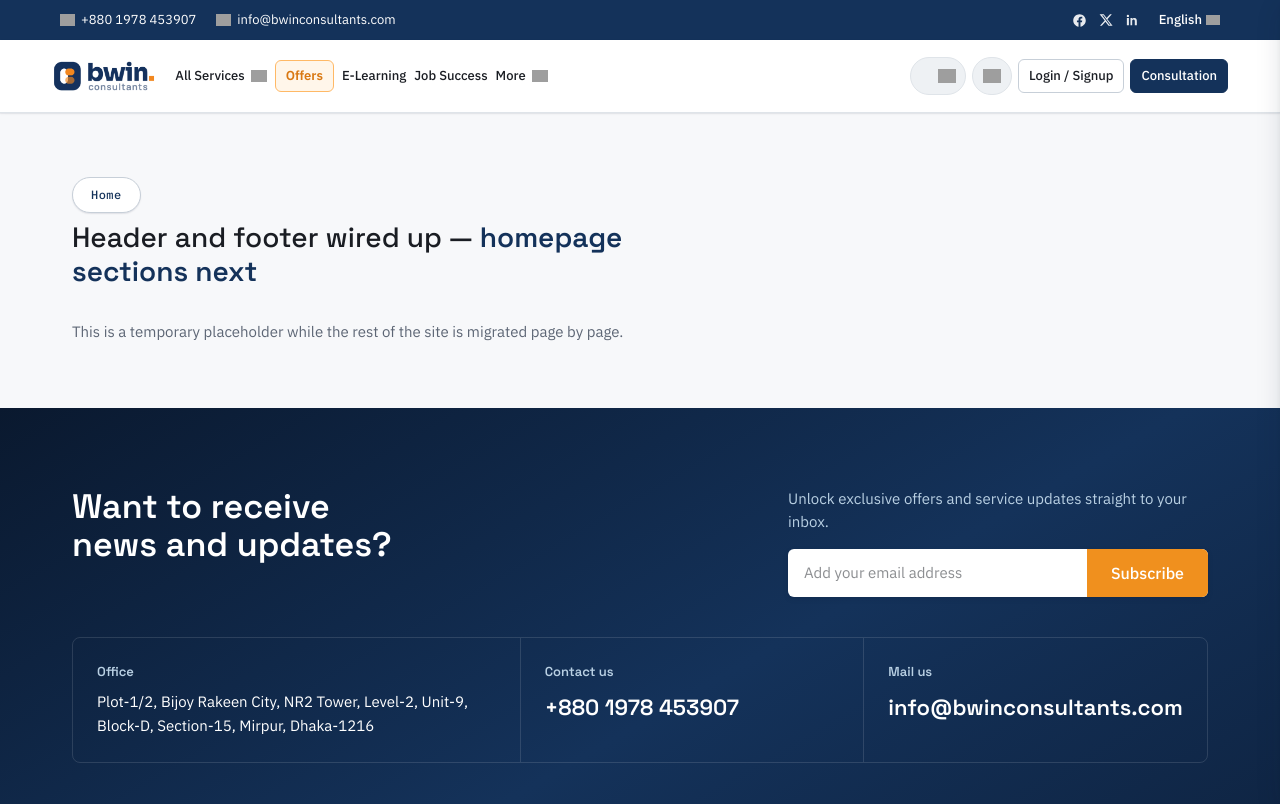
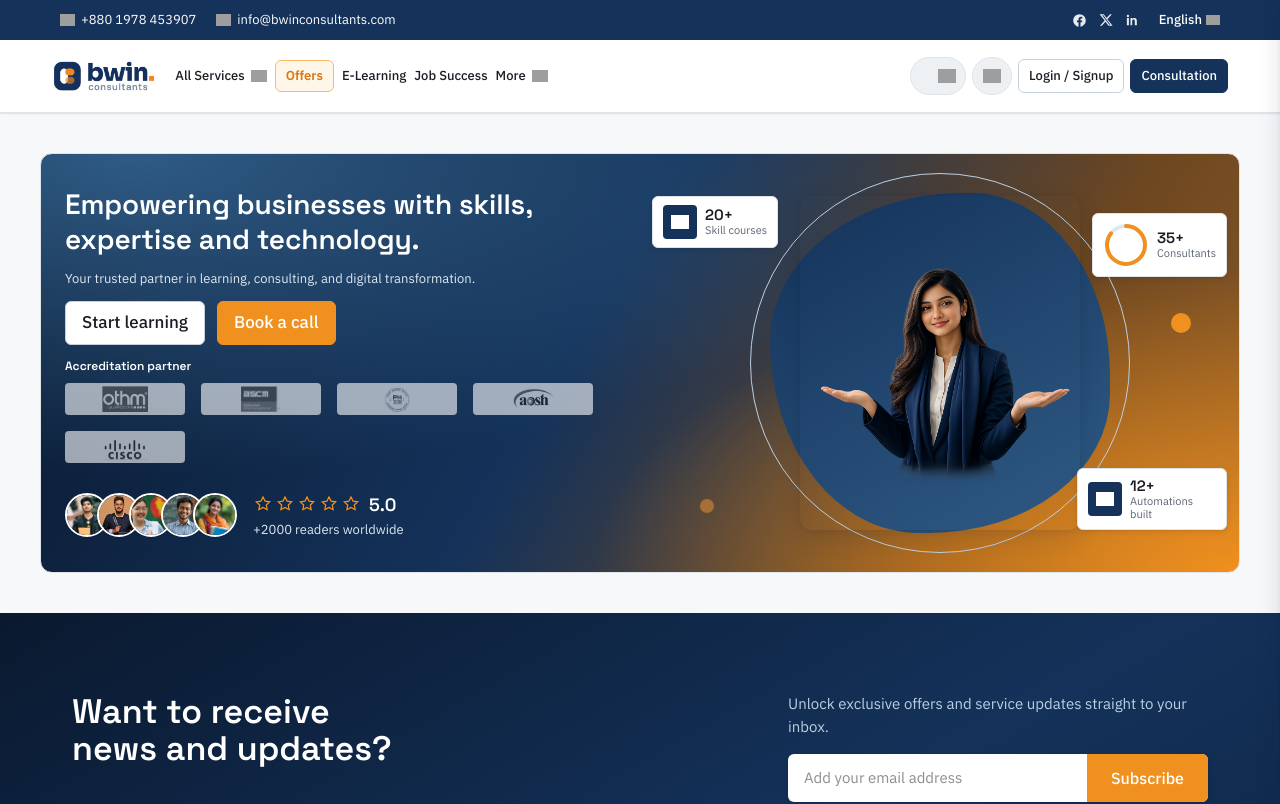
Before and after one commit to ashrafulahsan/bwin-web, a Next.js app: page / in a window 1280 px wide. Shown: the top 804 px of the page. Built offline with nearby package versions, Linux system fonts and the light colour scheme; grey boxes are pictures that could not be loaded.

Commit message:
Add Hero component with visual effects and partner logos; update homepage to use Hero

```diff
--- /dev/null
+++ b/src/app/(website)/_components/Hero.jsx
@@ -0,0 +1,122 @@
+'use client';
+
+import { useRef, useState } from 'react';
+import Image from 'next/image';
+import { useRouter } from 'next/navigation';
+import { Button, Icon } from '@/components/ui';
+import { routes } from '@/config/site.config';
+
+const partners = [
+  { name: 'OTHM Qualifications — United Kingdom', src: '/assets/partners/othm.png' },
+  { name: 'ASCM — Authorized APICS Training Partner, USA', src: '/assets/partners/ascm.png' },
+  { name: 'PMI Authorized Training Partner — USA', src: '/assets/partners/pmi.png' },
+  { name: 'AOSH — United Kingdom', src: '/assets/partners/aosh.png' },
+  { name: 'Cisco — USA', src: '/assets/partners/cisco.png' },
+];
+
+function HeroVisual() {
+  const ref = useRef(null);
+  const [pos, setPos] = useState({ x: 0, y: 0 });
+  const handleMove = (e) => {
+    const rect = ref.current.getBoundingClientRect();
+    const x = ((e.clientX - rect.left) / rect.width - 0.5) * 2;
+    const y = ((e.clientY - rect.top) / rect.height - 0.5) * 2;
+    setPos({ x, y });
+  };
+  const reset = () => setPos({ x: 0, y: 0 });
+  const t = (mx, my, r) => ({
+    transform: `translate(${pos.x * mx}px, ${pos.y * my}px)` + (r ? ` rotate(${pos.x * r}deg)` : ''),
+  });
+
+  return (
+    <div className="hero-visual" ref={ref} onMouseMove={handleMove} onMouseLeave={reset}>
+      <div className="hero-blob" style={t(6, 6)}></div>
+      <div className="hero-orbit" style={t(-10, -10, 4)}></div>
+      <div className="hero-dot hero-dot-orange" style={t(22, 18)}></div>
+      <div className="hero-dot hero-dot-tan" style={t(-16, 16)}></div>
+
+      <div className="hero-photo" style={t(10, 10)}>
+        <Image src="/assets/hero/person-cutout.png" alt="Services illustration" fill sizes="280px" style={{ objectFit: 'contain' }} priority />
+      </div>
+
+      <div className="hero-stat hero-stat-tl" style={t(-18, 12)}>
+        <span className="hero-stat-icon"><Icon name="academic-cap" size={18} /></span>
+        <span>
+          <span className="hero-stat-value">20+</span>
+          <span className="hero-stat-label">Skill courses</span>
+        </span>
+      </div>
+      <div className="hero-stat hero-stat-tr hero-stat-ring" style={t(16, -14)}>
+        <svg width="46" height="46" viewBox="0 0 46 46">
+          <circle cx="23" cy="23" r="19" fill="none" stroke="var(--navy-100)" strokeWidth="4" />
+          <circle
+            cx="23"
+            cy="23"
+            r="19"
+            fill="none"
+            stroke="var(--orange-500)"
+            strokeWidth="4"
+            strokeDasharray="119.4"
+            strokeDashoffset="18"
+            strokeLinecap="round"
+            transform="rotate(-90 23 23)"
+          />
+        </svg>
+        <span>
+          <span className="hero-stat-value">35+</span>
+          <span className="hero-stat-label">Consultants</span>
+        </span>
+      </div>
+      <div className="hero-stat hero-stat-br" style={t(14, 18)}>
+        <span className="hero-stat-icon"><Icon name="cpu-chip" size={18} /></span>
+        <span>
+          <span className="hero-stat-value">12+</span>
+          <span className="hero-stat-label">Automations built</span>
+        </span>
+      </div>
+    </div>
+  );
+}
+
+export function Hero() {
+  const router = useRouter();
+  return (
+    <section className="hero">
+      <div className="hero-left">
+        <h1 className="hero-title">Empowering businesses with skills, expertise and technology.</h1>
+        <p className="hero-subtitle">Your trusted partner in learning, consulting, and digital transformation.</p>
+        <div className="hero-buttons">
+          <Button variant="secondary" size="lg" onClick={() => router.push(routes.skillDevelopment)}>Start learning</Button>
+          <Button variant="accent" size="lg" onClick={() => router.push(routes.bookACall)}>Book a call</Button>
+        </div>
+        <div className="hero-partners">
+          <div className="hero-partners-title">Accreditation partner</div>
+          <div className="hero-partners-row">
+            {partners.map((p) => (
+              <img key={p.name} src={p.src} alt={p.name} className="partner-logo" />
+            ))}
+          </div>
+        </div>
+        <div className="hero-reviews">
+          <div className="review-avatars">
+            {['reader-1', 'reader-2', 'reader-3', 'reader-4', 'reader-5'].map((name) => (
+              <img key={name} src={`/assets/reviews/${name}.png`} alt="" className="review-avatar-img" />
+            ))}
+          </div>
+          <div className="review-meta">
+            <div className="review-stars">
+              {[0, 1, 2, 3, 4].map((i) => (
+                <svg key={i} width="20" height="20" viewBox="0 0 24 24" fill="none" stroke="var(--orange-500)" strokeWidth="1.5">
+                  <path d="M12 3.5l2.47 5.01 5.53.8-4 3.9.94 5.5L12 16.2l-4.94 2.6.94-5.5-4-3.9 5.53-.8L12 3.5z" />
+                </svg>
+              ))}
+              <span className="review-score">5.0</span>
+            </div>
+            <div className="review-caption">+2000 readers worldwide</div>
+          </div>
+        </div>
+      </div>
+      <div className="hero-right"><HeroVisual /></div>
+    </section>
+  );
+}
--- a/src/app/(website)/page.jsx
+++ b/src/app/(website)/page.jsx
@@ -1,13 +1,9 @@
+import { Hero } from './_components/Hero';
+
 export default function HomePage() {
   return (
-    <div className="page-section">
-      <div className="section-head">
-        <div className="section-eyebrow">Home</div>
-        <h1 className="section-title">
-          Header and footer wired up — <em>homepage sections next</em>
-        </h1>
-      </div>
-      <p className="section-body">This is a temporary placeholder while the rest of the site is migrated page by page.</p>
-    </div>
+    <>
+      <Hero />
+    </>
   );
 }
--- a/src/styles/header-footer.css
+++ b/src/styles/header-footer.css
@@ -220,7 +220,7 @@ button.nav-link{font-family:var(--font-body)}
 .hero-dot-orange{width:20px;height:20px;background:var(--orange-500);right:8%;top:38%}
 .hero-dot-tan{width:14px;height:14px;background:var(--tan-500);left:10%;bottom:14%}
 .hero-photo{position:relative;z-index:1;width:min(62%,280px);aspect-ratio:4/5;max-height:80%;border-radius:var(--radius-xl);overflow:hidden;box-shadow:var(--shadow-lg);transition:transform .2s ease-out}
-.hero-photo img{width:100%;height:100%;object-fit:cover;display:block}
+.hero-photo img{object-fit:contain}
 
 .hero-stat{position:absolute;z-index:2;display:flex;align-items:center;gap:8px;max-width:150px;box-sizing:border-box;background:var(--white);border:1px solid var(--border);border-radius:var(--radius-md);padding:8px 10px;box-shadow:var(--shadow-md);transition:transform .2s ease-out}
 .hero-stat-icon{width:34px;height:34px;border-radius:var(--radius-sm);background:var(--navy-700);color:var(--white);display:flex;align-items:center;justify-content:center;flex-shrink:0}
```
